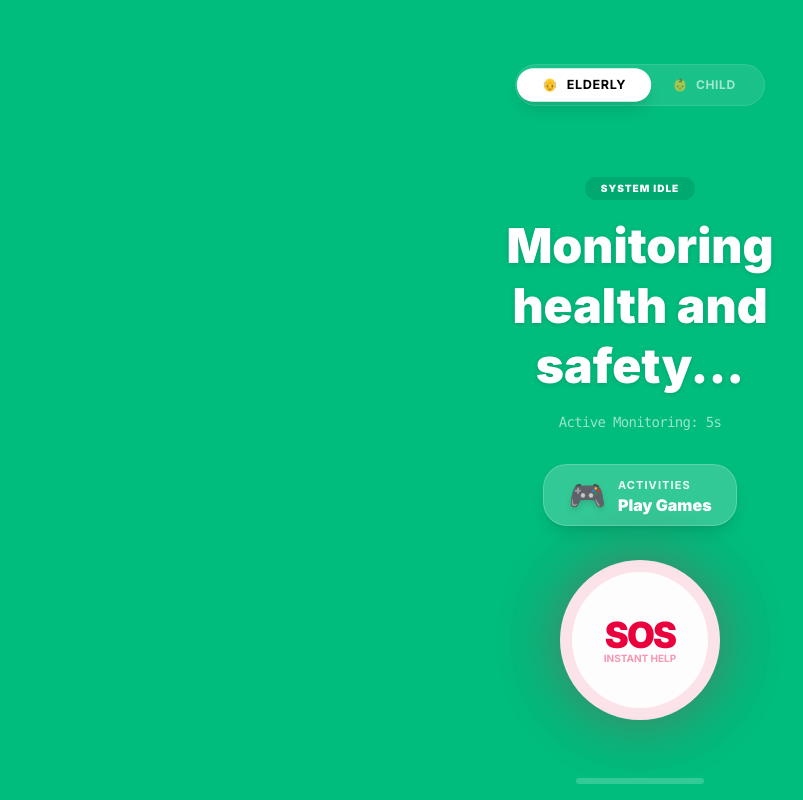
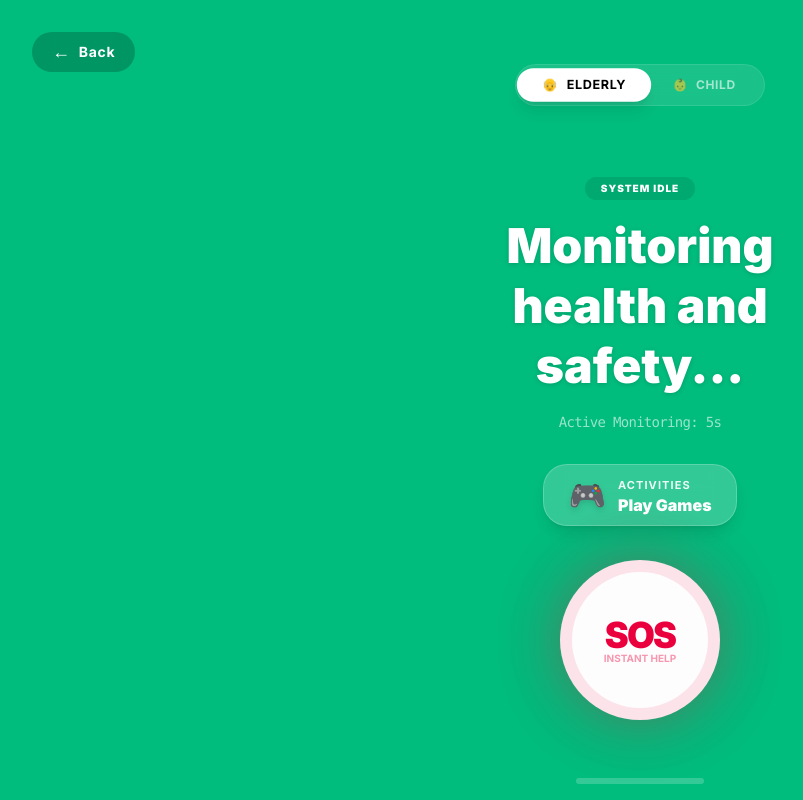
Before and after one commit to Anush-kulal/Embedx, a Next.js app: page /patient-app/sos in a window 1280 px wide. Shown: the whole page, without its empty margins (0-803 px from the left). Built offline with nearby package versions, Linux system fonts and the light colour scheme.

Commit message:
feat: implement patient SOS monitoring page with multi-user modes and voice-activated safety checks

```diff
--- a/src/app/patient-app/sos/page.js
+++ b/src/app/patient-app/sos/page.js
@@ -150,6 +150,14 @@ export default function PatientApp() {
       className={`h-screen w-full flex flex-col items-center justify-center p-6 transition-all duration-700 ${ui.color}`}
       onClick={() => !showDebug && reset()}
     >
+      <button
+        onClick={(e) => { e.stopPropagation(); router.push('/patient-app'); }}
+        className="absolute top-8 left-8 z-20 flex items-center gap-2 bg-black/20 hover:bg-black/40 text-white px-5 py-2.5 rounded-full backdrop-blur-md transition-all text-sm font-bold tracking-wider hover:scale-105 active:scale-95"
+      >
+        <span className="text-lg leading-none">←</span>
+        <span>Back</span>
+      </button>
+
       <div className="absolute top-16 z-10 flex bg-white/10 p-1 rounded-full backdrop-blur-md border border-white/10" onClick={(e) => e.stopPropagation()}>
         {Object.keys(MODES).map((m) => (
           <button
```
